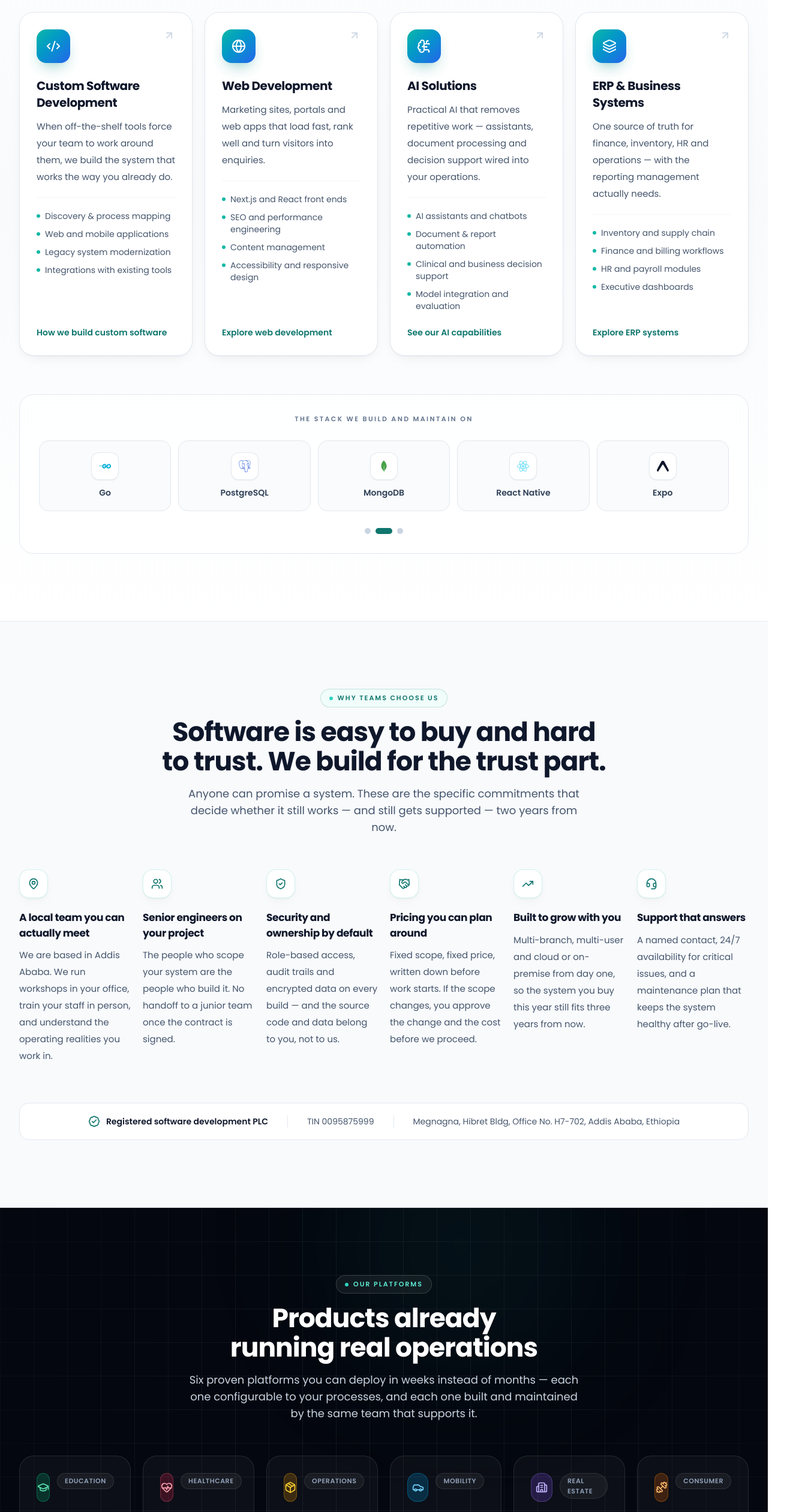
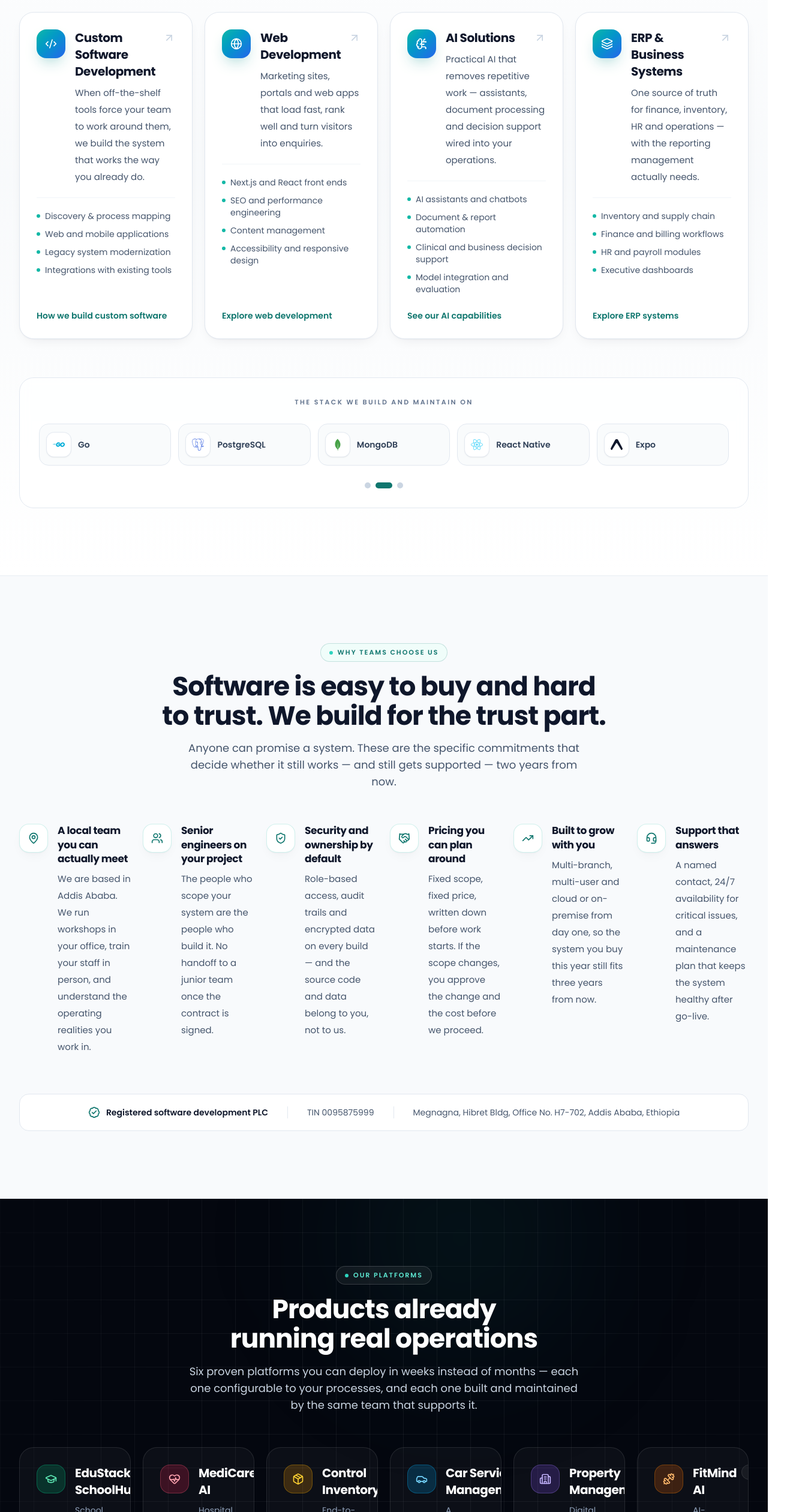
Before and after one commit to entro12-ui/Company-Portfolio, a Next.js app: page / in a window 1280 px wide. Shown: the part 1680-4200 px from the top of the page at 60% size, 1322 px wide, since content can reach past the window. Built offline with nearby package versions, Linux system fonts and the light colour scheme.

Commit message:
update the code

```diff
--- a/src/components/PastClientReview.tsx
+++ b/src/components/PastClientReview.tsx
@@ -160,17 +160,19 @@ export default function PastClientReview() {
               className="flex h-full w-[min(85vw,20rem)] shrink-0 flex-col sm:w-[19rem]"
             >
               <figure className="ring-gradient relative flex h-full flex-col rounded-3xl border border-slate-200 bg-white p-6 shadow-[var(--shadow-soft)] transition-transform duration-300 hover:-translate-y-1 sm:p-7 dark:border-white/10 dark:bg-white/[0.03]">
+                <div className="flex items-start gap-3.5">
                   <span
-                  className={`flex h-10 w-10 items-center justify-center rounded-xl ${accent.soft}`}
+                    className={`flex h-10 w-10 shrink-0 items-center justify-center rounded-xl ${accent.soft}`}
                   >
                     <Quote
                       className={`h-5 w-5 ${accent.quote}`}
                       aria-hidden="true"
                     />
                   </span>
-                <blockquote className="mt-4 text-sm leading-6 text-slate-700 sm:text-[15px] sm:leading-7 dark:text-slate-300">
+                  <blockquote className="min-w-0 text-sm leading-6 text-slate-700 sm:text-[15px] sm:leading-7 dark:text-slate-300">
                     {review.quote}
                   </blockquote>
+                </div>
                 <figcaption className="mt-6 flex items-center gap-3.5 border-t border-slate-100 pt-6 dark:border-white/10">
                   {review.logoSrc ? (
                     <span className="relative h-10 w-20 shrink-0 overflow-hidden rounded-lg border border-slate-200 bg-white p-1 dark:border-white/10">
--- a/src/components/Process.tsx
+++ b/src/components/Process.tsx
@@ -90,15 +90,17 @@ export default function Process() {
               className="flex w-[min(82vw,18rem)] shrink-0 flex-col sm:w-[17rem] lg:w-auto lg:min-w-0 lg:flex-1"
             >
               <div className="group flex h-full flex-col rounded-3xl border border-slate-200 bg-slate-50/70 p-6 transition-colors duration-300 hover:border-teal-300 hover:bg-white dark:border-white/10 dark:bg-white/[0.03] dark:hover:border-teal-400/40">
+                <div className="flex items-start gap-4">
                   <span
-                  className={`flex h-12 w-12 items-center justify-center rounded-2xl border ${step.iconBg}`}
+                    className={`flex h-12 w-12 shrink-0 items-center justify-center rounded-2xl border ${step.iconBg}`}
                   >
                     <Icon
                       className={`h-5 w-5 ${step.iconColor}`}
                       aria-hidden="true"
                     />
                   </span>
-                <div className="mt-5 flex flex-wrap items-center gap-2">
+                  <div className="min-w-0">
+                    <div className="flex flex-wrap items-center gap-2">
                       <span
                         className={`text-[11px] font-bold tracking-[0.2em] ${step.iconColor}`}
                       >
@@ -108,12 +110,14 @@ export default function Process() {
                         {step.timeline}
                       </span>
                     </div>
-                <h3 className="mt-3 text-lg font-bold text-slate-900 dark:text-white">
+                    <h3 className="mt-2 text-lg font-bold text-slate-900 dark:text-white">
                       {step.title}
                     </h3>
-                <p className="mt-2.5 text-sm leading-6 text-slate-600 dark:text-slate-400">
+                    <p className="mt-2 text-sm leading-6 text-slate-600 dark:text-slate-400">
                       {step.description}
                     </p>
+                  </div>
+                </div>
               </div>
             </Reveal>
           );
--- a/src/components/Services.tsx
+++ b/src/components/Services.tsx
@@ -109,22 +109,25 @@ export default function Services() {
                   aria-hidden="true"
                 />
 
-                <div className="flex items-start justify-between gap-4">
-                  <span className="flex h-12 w-12 items-center justify-center rounded-2xl bg-gradient-to-br from-teal-500 to-cyan-600 shadow-[0_12px_28px_-14px_rgba(13,148,136,0.9)] sm:h-14 sm:w-14">
-                    <Icon className="h-5 w-5 text-white sm:h-6 sm:w-6" aria-hidden="true" />
+                <div className="flex items-start gap-4">
+                  <span className="flex h-12 w-12 shrink-0 items-center justify-center rounded-2xl bg-gradient-to-br from-teal-500 to-cyan-600 shadow-[0_12px_28px_-14px_rgba(13,148,136,0.9)]">
+                    <Icon className="h-5 w-5 text-white" aria-hidden="true" />
                   </span>
-                  <ArrowUpRight
-                    className="h-5 w-5 shrink-0 text-slate-300 transition-all duration-300 group-hover:translate-x-0.5 group-hover:-translate-y-0.5 group-hover:text-teal-600 dark:text-slate-600 dark:group-hover:text-teal-400"
-                    aria-hidden="true"
-                  />
+                  <div className="min-w-0 flex-1">
+                    <div className="flex items-start justify-between gap-2">
+                      <h3 className="text-lg font-bold text-slate-900 sm:text-xl dark:text-white">
+                        {service.title}
+                      </h3>
+                      <ArrowUpRight
+                        className="mt-1 h-5 w-5 shrink-0 text-slate-300 transition-all duration-300 group-hover:translate-x-0.5 group-hover:-translate-y-0.5 group-hover:text-teal-600 dark:text-slate-600 dark:group-hover:text-teal-400"
+                        aria-hidden="true"
+                      />
+                    </div>
+                    <p className="mt-2 text-sm leading-6 text-slate-600 sm:text-[15px] sm:leading-7 dark:text-slate-400">
+                      {service.description}
+                    </p>
+                  </div>
                 </div>
-
-                <h3 className="mt-5 text-lg font-bold text-slate-900 sm:mt-6 sm:text-xl dark:text-white">
-                  {service.title}
-                </h3>
-                <p className="mt-3 text-sm leading-6 text-slate-600 sm:text-[15px] sm:leading-7 dark:text-slate-400">
-                  {service.description}
-                </p>
 
                 <ul className="mt-5 space-y-2.5 border-t border-slate-100 pt-5 dark:border-white/10">
                   {service.deliverables.map((item) => (
--- a/src/components/SoftwareProducts.tsx
+++ b/src/components/SoftwareProducts.tsx
@@ -156,26 +156,29 @@ export default function SoftwareProducts() {
                   href={`/products/${product.id}`}
                   className="ring-gradient group relative flex h-full flex-col overflow-hidden rounded-3xl border border-white/10 bg-white/[0.035] p-6 transition-all duration-500 hover:-translate-y-1.5 hover:bg-white/[0.07] sm:p-7"
                 >
-                  <div className="flex items-start justify-between gap-3">
+                  <div className="flex items-start gap-4">
                     <span
-                      className={`flex h-12 w-12 items-center justify-center rounded-2xl border ${product.iconBg}`}
+                      className={`flex h-12 w-12 shrink-0 items-center justify-center rounded-2xl border ${product.iconBg}`}
                     >
                       <Icon
                         className={`h-5 w-5 ${product.iconColor}`}
                         aria-hidden="true"
                       />
                     </span>
-                    <span className="rounded-full border border-white/10 bg-white/[0.05] px-2.5 py-1 text-[10px] font-semibold uppercase tracking-wider text-slate-400 sm:px-3 sm:text-[11px]">
-                      {product.category}
-                    </span>
+                    <div className="min-w-0 flex-1">
+                      <div className="flex items-start justify-between gap-2">
+                        <h3 className="text-lg font-bold text-white sm:text-xl">
+                          {product.title}
+                        </h3>
+                        <span className="shrink-0 rounded-full border border-white/10 bg-white/[0.05] px-2.5 py-1 text-[10px] font-semibold uppercase tracking-wider text-slate-400">
+                          {product.category}
+                        </span>
+                      </div>
+                      <p className="mt-2 text-sm leading-6 text-slate-400">
+                        {product.description}
+                      </p>
+                    </div>
                   </div>
-
-                  <h3 className="mt-5 text-lg font-bold text-white sm:mt-6 sm:text-xl">
-                    {product.title}
-                  </h3>
-                  <p className="mt-3 text-sm leading-6 text-slate-400">
-                    {product.description}
-                  </p>
 
                   <ul className="mt-5 space-y-2.5 border-t border-white/8 pt-5">
                     {product.highlights.map((highlight) => (
--- a/src/components/Systems.tsx
+++ b/src/components/Systems.tsx
@@ -140,24 +140,30 @@ export default function Industries() {
                 href={industry.href}
                 className="ring-gradient group flex h-full flex-col rounded-2xl border border-slate-200 bg-white p-5 transition-all duration-300 hover:-translate-y-1 hover:border-teal-300 hover:shadow-[var(--shadow-lifted)] sm:p-6 dark:border-white/10 dark:bg-white/[0.03] dark:hover:border-teal-400/40"
               >
+                <div className="flex items-start gap-3.5">
                   <span
-                  className={`flex h-11 w-11 items-center justify-center rounded-xl ${industry.iconBg} transition-transform duration-300 group-hover:-translate-y-0.5`}
+                    className={`flex h-11 w-11 shrink-0 items-center justify-center rounded-xl ${industry.iconBg} transition-transform duration-300 group-hover:-translate-y-0.5`}
                   >
                     <Icon
                       className={`h-5 w-5 ${industry.iconColor}`}
                       aria-hidden="true"
                     />
                   </span>
-                <h3 className="mt-5 text-[15px] font-bold leading-snug text-slate-900 dark:text-white">
+                  <div className="min-w-0 flex-1">
+                    <div className="flex items-start justify-between gap-2">
+                      <h3 className="text-[15px] font-bold leading-snug text-slate-900 dark:text-white">
                         {industry.title}
                       </h3>
+                      <ArrowUpRight
+                        className={`mt-0.5 h-4 w-4 shrink-0 opacity-0 transition-all duration-300 group-hover:opacity-100 ${industry.iconColor}`}
+                        aria-hidden="true"
+                      />
+                    </div>
                     <p className="mt-2 text-sm leading-6 text-slate-600 dark:text-slate-400">
                       {industry.description}
                     </p>
-                <ArrowUpRight
-                  className={`mt-auto h-4 w-4 translate-y-1 opacity-0 transition-all duration-300 group-hover:translate-y-0 group-hover:opacity-100 ${industry.iconColor}`}
-                  aria-hidden="true"
-                />
+                  </div>
+                </div>
               </Link>
             </Reveal>
           );
--- a/src/components/TechStackCarousel.tsx
+++ b/src/components/TechStackCarousel.tsx
@@ -72,14 +72,14 @@ export default function TechStackCarousel() {
           return (
             <div
               key={`${tech.name}-${page}`}
-              className="animate-fade-in-up flex w-[7.5rem] shrink-0 flex-col items-center gap-3 rounded-2xl border border-slate-200 bg-slate-50/80 px-3 py-5 text-center transition-all duration-300 hover:-translate-y-0.5 hover:border-teal-300 hover:bg-white sm:w-auto sm:flex-1 dark:border-white/10 dark:bg-white/[0.04] dark:hover:border-teal-400/40"
+              className="animate-fade-in-up flex w-[10.5rem] shrink-0 flex-row items-center gap-3 rounded-2xl border border-slate-200 bg-slate-50/80 px-3 py-3.5 transition-all duration-300 hover:-translate-y-0.5 hover:border-teal-300 hover:bg-white sm:w-auto sm:flex-1 dark:border-white/10 dark:bg-white/[0.04] dark:hover:border-teal-400/40"
             >
               <span
-                className={`flex h-11 w-11 items-center justify-center rounded-xl bg-white shadow-sm ring-1 ring-slate-200/80 dark:bg-ink-900 dark:ring-white/10 ${tech.color}`}
+                className={`flex h-10 w-10 shrink-0 items-center justify-center rounded-xl bg-white shadow-sm ring-1 ring-slate-200/80 dark:bg-ink-900 dark:ring-white/10 ${tech.color}`}
               >
                 <Icon className="h-5 w-5" aria-hidden={true} />
               </span>
-              <span className="text-xs font-semibold text-slate-700 dark:text-slate-300 sm:text-sm">
+              <span className="text-left text-xs font-semibold leading-snug text-slate-700 dark:text-slate-300 sm:text-sm">
                 {tech.name}
               </span>
             </div>
--- a/src/components/WhyEntro.tsx
+++ b/src/components/WhyEntro.tsx
@@ -76,20 +76,24 @@ export default function WhyEntro() {
             <Reveal
               key={reason.title}
               delay={index * 70}
-              className="group w-[min(78vw,17.5rem)] shrink-0 sm:w-[16rem] lg:w-auto lg:min-w-0 lg:flex-1"
+              className="group w-[min(85vw,20rem)] shrink-0 sm:w-[18rem] lg:w-auto lg:min-w-0 lg:flex-1"
             >
-              <span className="flex h-12 w-12 items-center justify-center rounded-2xl border border-teal-500/20 bg-white shadow-[var(--shadow-soft)] transition-transform duration-300 group-hover:-translate-y-1 dark:border-teal-400/20 dark:bg-white/[0.05]">
+              <div className="flex items-start gap-4">
+                <span className="flex h-12 w-12 shrink-0 items-center justify-center rounded-2xl border border-teal-500/20 bg-white shadow-[var(--shadow-soft)] transition-transform duration-300 group-hover:-translate-y-1 dark:border-teal-400/20 dark:bg-white/[0.05]">
                   <Icon
                     className="h-5 w-5 text-teal-600 dark:text-teal-400"
                     aria-hidden="true"
                   />
                 </span>
-              <h3 className="mt-5 text-[17px] font-bold text-slate-900 dark:text-white">
+                <div className="min-w-0">
+                  <h3 className="text-[17px] font-bold leading-snug text-slate-900 dark:text-white">
                     {reason.title}
                   </h3>
-              <p className="mt-2.5 text-sm leading-6 text-slate-600 sm:text-[15px] sm:leading-7 dark:text-slate-400">
+                  <p className="mt-2 text-sm leading-6 text-slate-600 sm:text-[15px] sm:leading-7 dark:text-slate-400">
                     {reason.description}
                   </p>
+                </div>
+              </div>
             </Reveal>
           );
         })}
```
Lines whose indentation alone changed are shown as unchanged.
